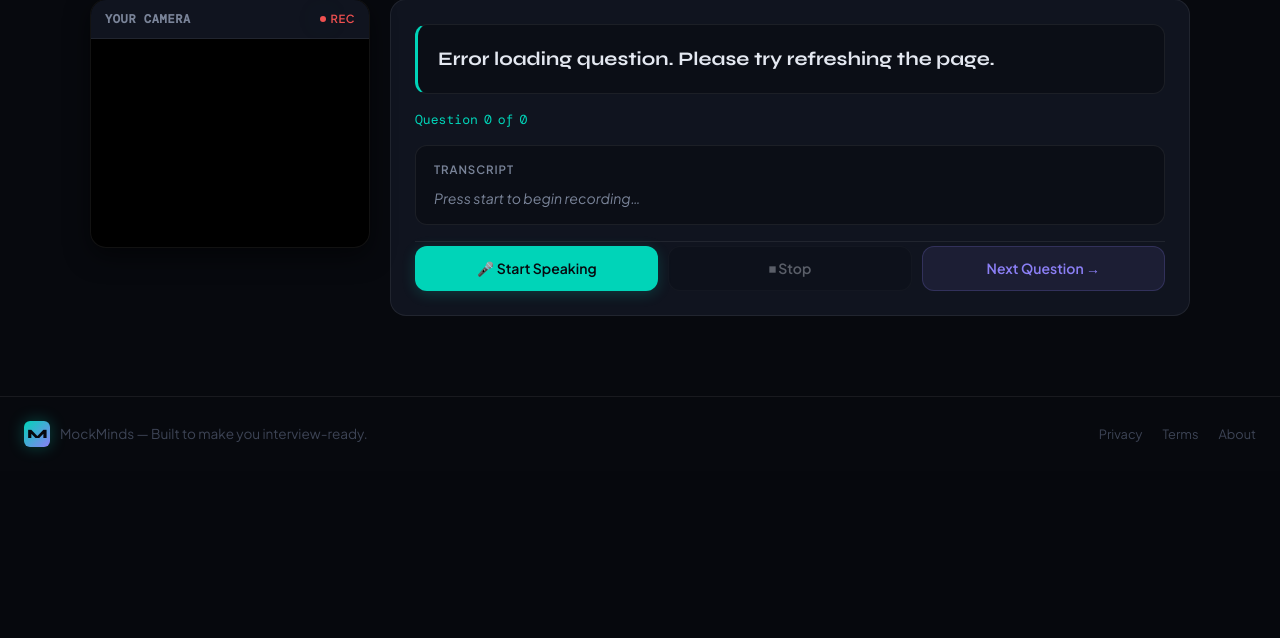
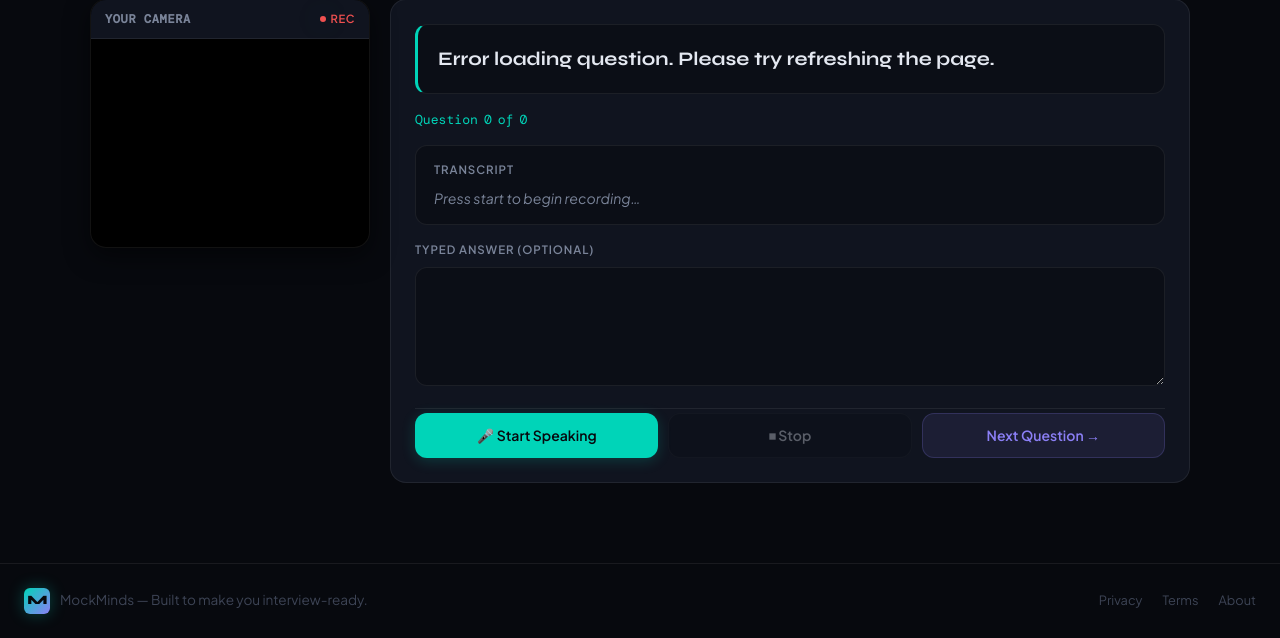
Before and after one commit to omkarjadhav1011/InterviewAI, a Flask app: page /interview in a window 1280 px wide. Shown: the part 342-980 px from the top of the page. Before the commit the page ends 795 px from the top, so only its background shows below. Run offline with Flask 2, Linux system fonts and the light colour scheme; the visitor is signed in with stand-in values (Sample User, id 1); data that the repository does not hold is empty; some libraries are stand-ins or nearby versions.

Commit message:
Add support for combining voice and typed answers in interview evaluation

```diff
--- a/app/routes/interview.py
+++ b/app/routes/interview.py
@@ -15,6 +15,22 @@ db = client.get_default_database() if client else client['interview_app']
 users = db.users
 # New collection for storing interview runs as separate documents
 interview_runs = db.interview_runs
+
+
+def combine_answers(transcript: str, typed: str) -> str:
+    """Merge voice transcript and typed input into one answer string."""
+    t = (transcript or "").strip()
+    d = (typed or "").strip()
+    if not t and not d:
+        return ""
+    if not t:
+        return d
+    if not d:
+        return t
+    # Avoid duplication when one is a substring of the other
+    if d.lower() in t.lower() or t.lower() in d.lower():
+        return t if len(t) >= len(d) else d
+    return f"{t}\n\n[Typed supplement]: {d}"
 
 
 @interview_bp.route('/interview')
@@ -106,9 +122,11 @@ def api_evaluate():
     question = data.get('question', '')
     answer = data.get('answer', '')
     question_number = data.get('questionNumber', 0)
+    typed_answer = data.get('typed_answer', '')
 
-    # Get evaluation from Gemini
-    result = evaluate_answer(question, answer)
+    # Combine voice transcript and typed input, then evaluate
+    combined_answer = combine_answers(answer, typed_answer)
+    result = evaluate_answer(question, combined_answer)
 
     # Compute a simple overall score on a 1-10 scale based on Gemini scores
     def _compute_overall_score(result_dict, answer_text: str) -> float:
@@ -135,17 +153,19 @@ def api_evaluate():
             return max(base_score, 5.0)
         return base_score
 
-    overall_score_10 = _compute_overall_score(result, answer)
+    overall_score_10 = _compute_overall_score(result, combined_answer)
     result['overall_score'] = overall_score_10
 
     # Store in session to track progress
     session_results = session.get('interview_results', [])
     session_results.append({
-        'question': question,
-        'answer': answer,
-        'transcript': answer,
-        'result': result,
-        'overall_score': overall_score_10,
+        'question':       question,
+        'answer':         combined_answer,   # backward-compat field; value is combined
+        'transcript':     answer,            # raw voice transcript
+        'typed':          typed_answer,      # raw typed input
+        'final':          combined_answer,   # explicit combined field
+        'result':         result,
+        'overall_score':  overall_score_10,
         'questionNumber': question_number
     })
     session['interview_results'] = session_results
@@ -155,7 +175,8 @@ def api_evaluate():
         try:
             all_skills    = session.get('skills', [])
             all_questions = session.get('interview_questions', [])
-            all_answers   = [r.get('answer', '') for r in session_results]
+            answer_map    = {r.get('questionNumber', i): r.get('answer', '') for i, r in enumerate(session_results)}
+            all_answers   = [answer_map.get(i, '') for i in range(len(all_questions))]
 
             # Comprehensive post-interview evaluation
             full_evaluation = evaluate_full_interview(all_skills, all_questions, all_answers)
@@ -176,6 +197,7 @@ def api_evaluate():
             result['redirect'] = url_for('interview.results_page')
         except Exception:
             current_app.logger.exception('Failed to persist interview run')
+            result['redirect'] = url_for('interview.results_page')
 
     return jsonify({'result': result, 'questionNumber': question_number})
 
--- a/app/services/gemini_service.py
+++ b/app/services/gemini_service.py
@@ -9,7 +9,7 @@ except Exception:
     genai = None
 
 # --- Configuration ---
-GEMINI_API_KEY = "AIzaSyBbiV0V5Q_9Sb8dbZNa4hvdli3BNgVo-qo"
+GEMINI_API_KEY = os.getenv('GEMINI_API_KEY', '')
 
 
 # --- Logging setup ---
@@ -204,9 +204,9 @@ def evaluate_full_interview(skills: list, questions: list, answers: list) -> dic
 
 You are given:
 1. Skills extracted from the candidate's resume: {skills_csv}
-2. A full interview transcript with questions and candidate answers.
+2. Questions and Candidate Answers (combined from speech + typed input):
 
-TRANSCRIPT:
+CANDIDATE ANSWERS:
 {transcript_block}
 
 ---
@@ -215,6 +215,7 @@ For each question: identify issues (too generic, repetitive, vague) and rewrite
 Assign a difficulty: Basic | Intermediate | Advanced.
 
 PART 2 — STRICT ANSWER EVALUATION
+The answers may be a combination of spoken transcripts and manually typed text. Evaluate based on the overall quality, correctness, and completeness of the combined answer.
 Score each answer strictly 0–100:
   0          = completely wrong, irrelevant, or no answer
   10–30      = very weak, shallow, mostly incorrect
--- a/app/static/js/interview.js
+++ b/app/static/js/interview.js
@@ -7,6 +7,7 @@ let cameraEl;
 let startBtn;
 let stopBtn;
 let nextBtn;
+let typedAnswerInput;
 let questionText;
 let transcriptDiv;
 let feedbackDiv;
@@ -107,8 +108,10 @@ function showQuestion() {
   }
 
   // Reset UI state
+  accumulatedTranscript = "";
   transcriptDiv.textContent = "Press start to begin recording...";
   feedbackDiv.textContent = "";
+  if (typedAnswerInput) typedAnswerInput.value = "";
   startBtn.disabled = false;
   stopBtn.disabled = true;
   nextBtn.disabled = true;
@@ -323,7 +326,9 @@ async function stopRecording() {
     transcript = transcriptDiv.textContent;
   }
   if (placeholders.includes(transcript)) transcript = "";
-  if (transcript && transcript.length > 0) {
+  const typedVal = (typedAnswerInput && typedAnswerInput.value.trim()) || "";
+  const hasAnswer = transcript.length > 0 || typedVal.length > 0;
+  if (hasAnswer) {
     try {
       const evalRes = await fetch("/api/evaluate", {
         method: "POST",
@@ -332,6 +337,7 @@ async function stopRecording() {
           question: currentQuestion,
           answer: transcript,
           questionNumber: questionNumber,
+          typed_answer: typedVal,
         }),
       });
       const evalData = await evalRes.json();
@@ -416,6 +422,7 @@ document.addEventListener("DOMContentLoaded", async () => {
   startBtn = document.getElementById("startTranscriptionBtn");
   stopBtn = document.getElementById("stopTranscriptionBtn");
   nextBtn = document.getElementById("nextBtn");
+  typedAnswerInput = document.getElementById("typedAnswerInput");
 
   // Initialize other UI element references
   questionText = document.getElementById("question-text");
--- a/app/templates/interview.html
+++ b/app/templates/interview.html
@@ -71,6 +71,23 @@
       <!-- AI Feedback (populated dynamically) -->
       <div id="feedback"></div>
 
+      <!-- Optional typed answer -->
+      <div id="typedAnswerArea">
+        <label for="typedAnswerInput" style="display:block;font-size:0.72rem;font-weight:600;
+          letter-spacing:0.08em;text-transform:uppercase;color:var(--text-secondary);margin-bottom:8px;">
+          Typed Answer (optional)
+        </label>
+        <textarea id="typedAnswerInput" rows="4"
+          placeholder="Type your answer or add extra context here…"
+          style="width:100%;box-sizing:border-box;background:var(--bg-raised);border:1px solid var(--border);
+            border-radius:var(--r);padding:12px 16px;color:var(--text);font-size:0.88rem;
+            line-height:1.65;resize:vertical;outline:none;transition:border-color 0.2s ease;">
+        </textarea>
+      </div>
+      <style>
+        #typedAnswerInput:focus { border-color: var(--accent); box-shadow: 0 0 0 2px rgba(0,212,184,0.15); }
+      </style>
+
       <!-- Controls -->
       <div class="controls">
         <button id="startTranscriptionBtn">&#127908; Start Speaking</button>
```
Also changed, not shown: app/templates/result.html (+18 -0 lines).
